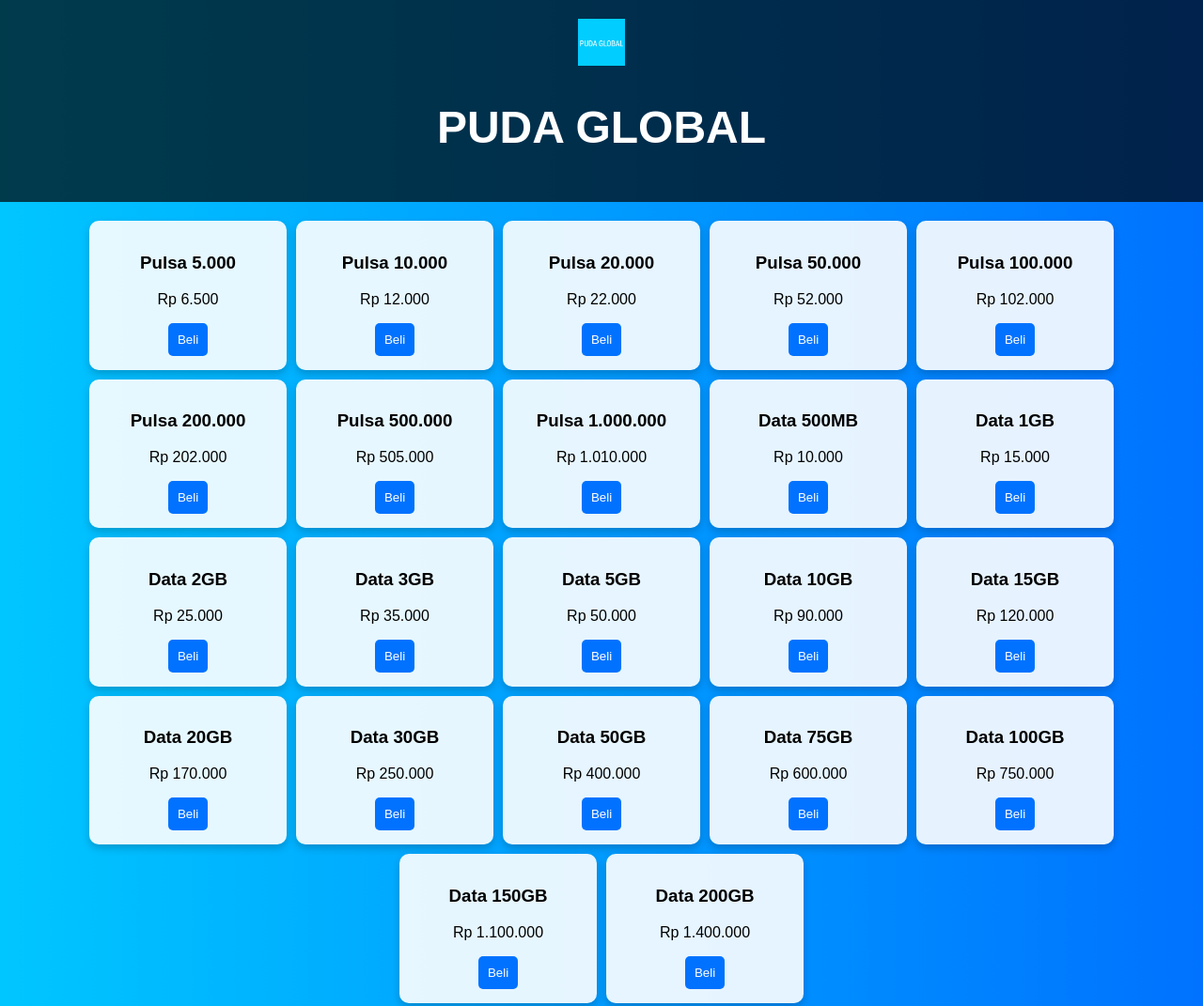
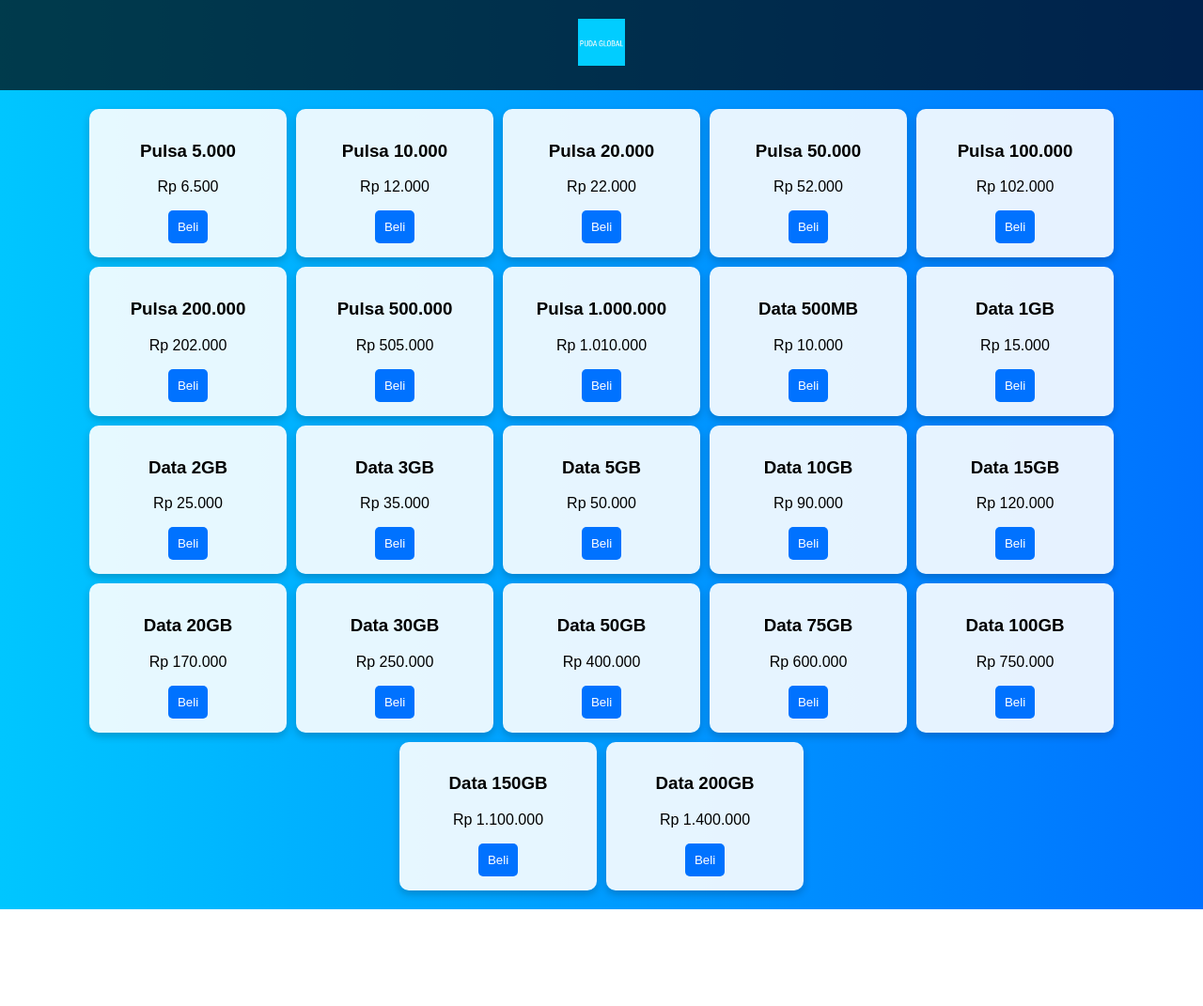
Before and after one commit to AthallaRakhaSyaft/pudaglobal, a plain HTML site: page index.html in a window 1280 px wide. Shown: the top 1071 px of the page at 94% size. After the commit the page ends 968 px from the top, so only its background shows below. Drawn offline with Linux system fonts and the light colour scheme.

Commit message:
Update index.html

```diff
--- a/index.html
+++ b/index.html
@@ -64,7 +64,6 @@
 <body>
     <header>
         <img src="logo.jpg" alt="Logo" class="logo">
-        <h1>PUDA GLOBAL</h1>
     </header>
     <script>
         function beli(produk) {
```
